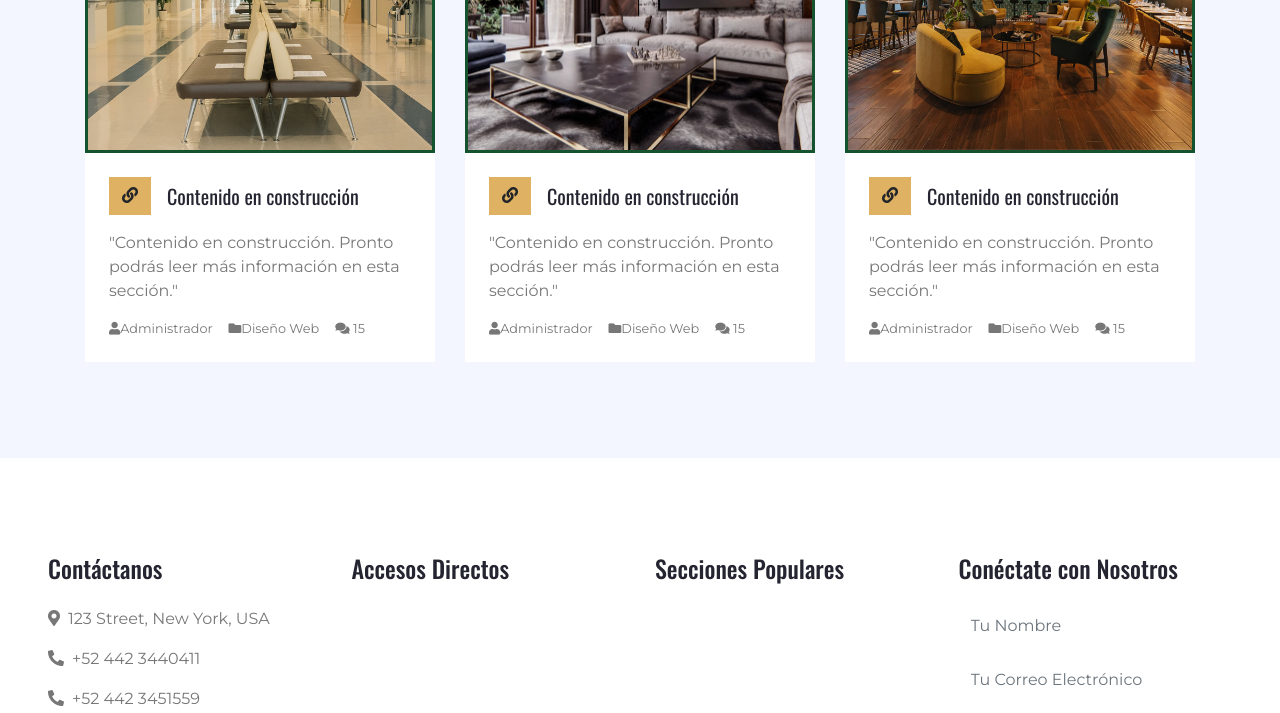
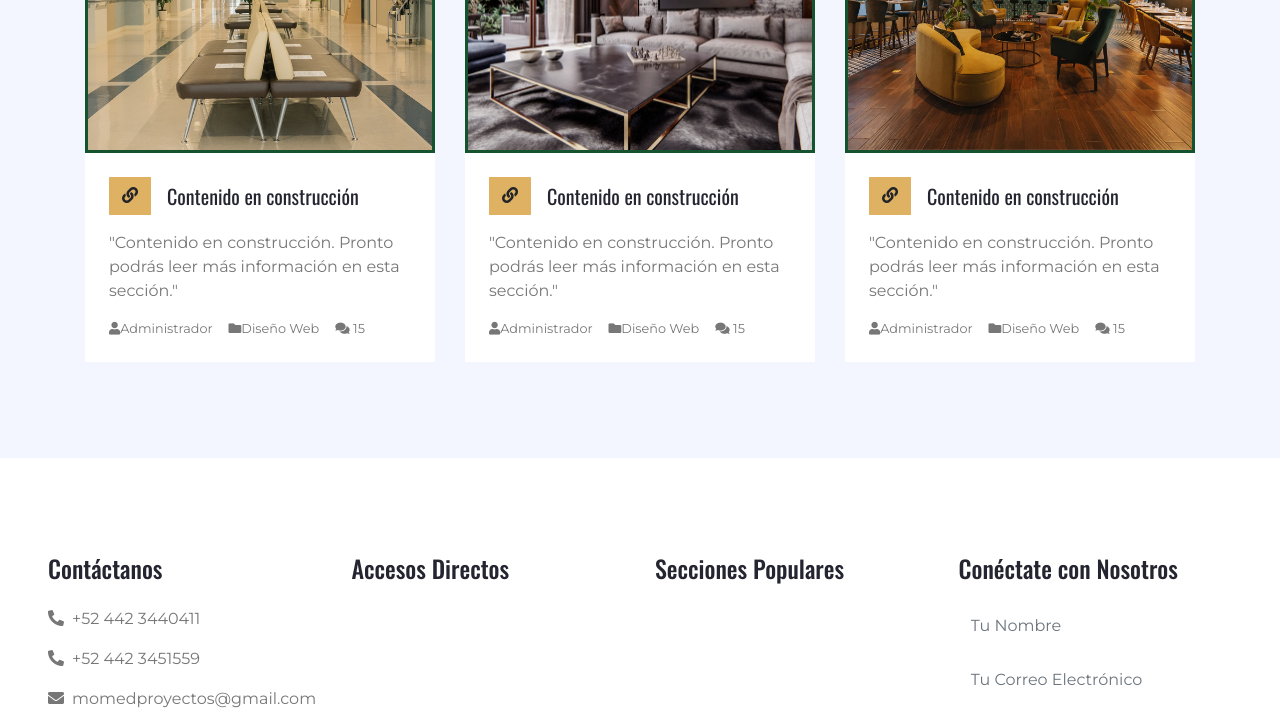
Before and after one commit to Proyectochatbot/Charly, a plain HTML site: page index.html in a window 1280 px wide. Shown: the part 5366-6079 px from the top of the page. Drawn offline with nearby package versions, Linux system fonts and the light colour scheme; files that its build step writes are made by us from their sources.

Commit message:
Update index.html

```diff
--- a/index.html
+++ b/index.html
@@ -731,7 +731,6 @@ style="width: 100%; max-width: 200px; height: auto; object-fit: cover; border-ra
             <div class="col-lg-3 col-md-6 mb-5">
                 <!--Charly agregado del color-->
                 <h4 class="text-shamrock mb-4">Contáctanos</h4>
-                <p class="text-floral-white"><i class="fa text-floral-white fa-map-marker-alt mr-2"></i>123 Street, New York, USA</p>
                 <p class="text-floral-white"><i class="fa text-floral-white fa-phone-alt mr-2"></i>+52 442 3440411</p>
                 <p class="text-floral-white"><i class="fa text-floral-white fa-phone-alt mr-2"></i>+52 442 3451559</p>
                 <p class="text-floral-white"><i class="fa text-floral-white fa-envelope mr-2"></i>momedproyectos@gmail.com</p>
@@ -867,6 +866,5 @@ style="width: 100%; max-width: 200px; height: auto; object-fit: cover; border-ra
             isPlaying = !isPlaying;
         }
     </script>
-
 </body>
 </html>
```
